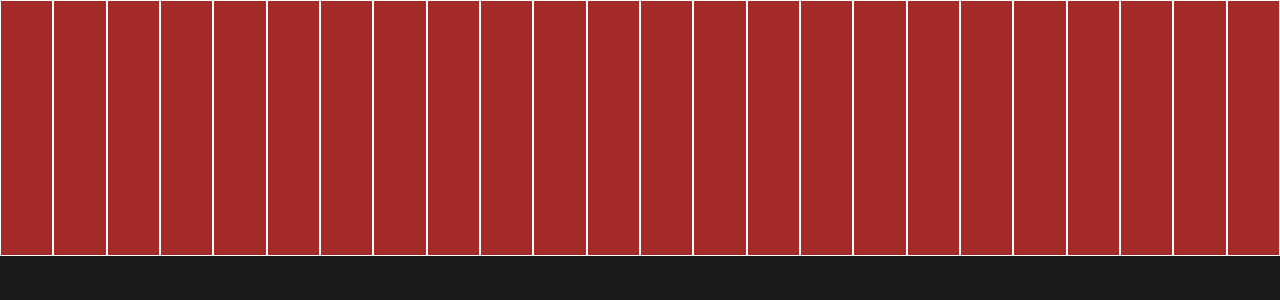
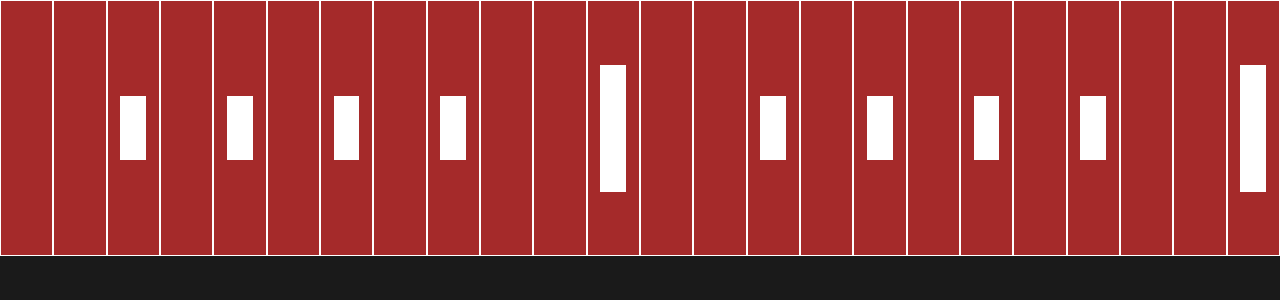
Before and after one commit to alanpaulprice/fretboard-trainer, a React app: page / in a window 1280 px wide. Shown: the top 300 px of the page. Built offline with nearby package versions, Linux system fonts and the light colour scheme.

Commit message:
Fretboard: initial pass on frets/inlays

```diff
--- a/src/scripts/components/Fretboard.tsx
+++ b/src/scripts/components/Fretboard.tsx
@@ -1,9 +1,21 @@
 import React from 'react';
 
 export default function Fretboard() {
+    const inlays: Number[] = [3, 5, 7, 9, 12, 15, 17, 19, 21, 24];
+
     const frets = () =>
-        Array.apply(null, Array(24)).map(() => (
-            <div className="fretboard__fret" />
+        Array.apply(null, Array(24)).map((item, index) => (
+            <div className="fretboard__fret">
+                {inlays.includes(index + 1) ? (
+                    <div
+                        className={`fretboard__fret-inlay ${
+                            index + 1 === 12 || index + 1 === 24
+                                ? 'fretboard__fret-inlay--alternate'
+                                : ''
+                        }`}
+                    ></div>
+                ) : null}
+            </div>
         ));
 
     return <div className="fretboard">{frets()}</div>;
--- a/src/stylesheets/components/_fretboard.scss
+++ b/src/stylesheets/components/_fretboard.scss
@@ -10,4 +10,17 @@
     border: 1px solid white;
     height: 100%;
     background: brown;
+    display: flex;
+    justify-content: center;
+    align-items: center;
 }
+
+.fretboard__fret-inlay {
+    width: 50%;
+    height: 25%;
+    background: white;
+}
+
+.fretboard__fret-inlay--alternate {
+    height: 50%;
+}
```
